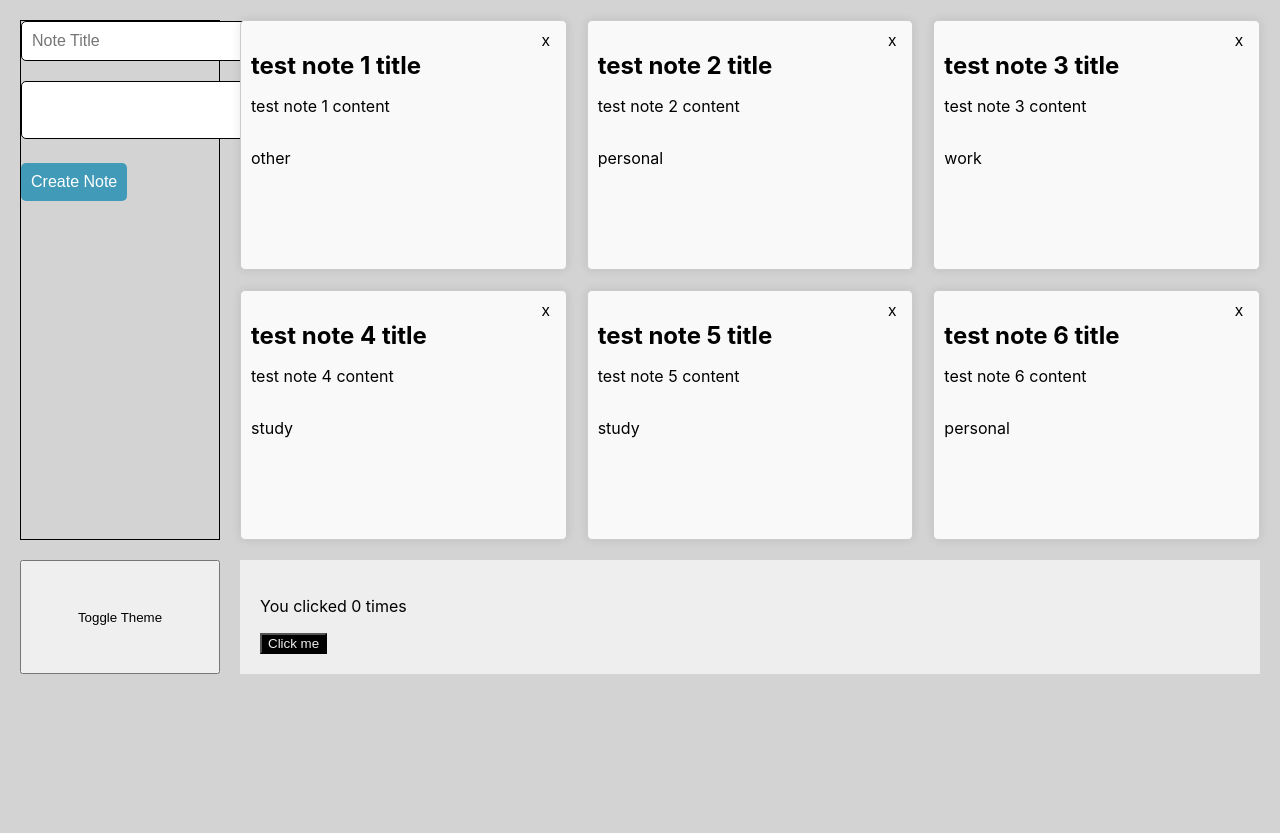
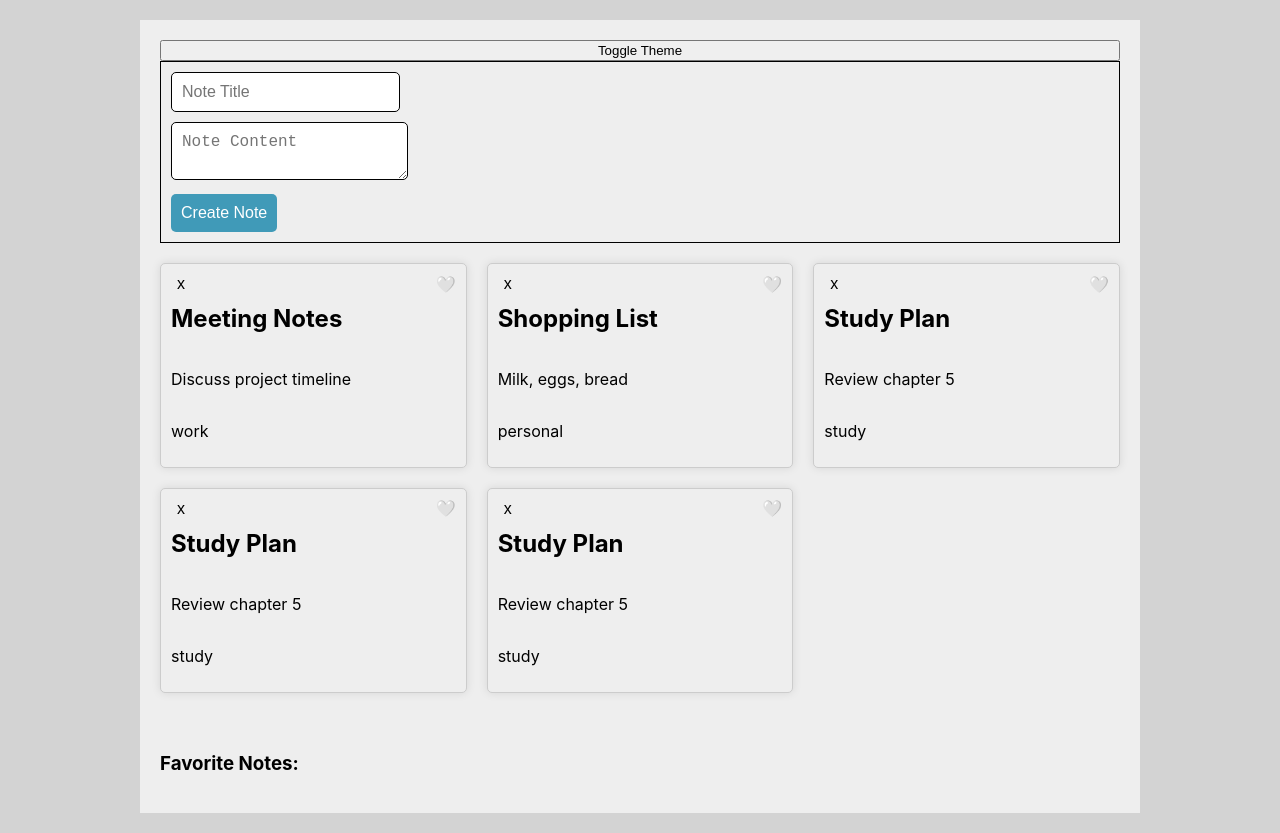
Before and after one commit to BrandonHargitay/CSE-110-Labs, a React (Create React App) app in the folder lab2/my-app/: page / in a window 1280 px wide. Before the commit the page ends 800 px from the top, so only its background shows below. Built offline with nearby package versions, Linux system fonts and the light colour scheme.

Commit message:
Exercise 4.2.4 Done

```diff
--- a/lab2/my-app/src/App.css
+++ b/lab2/my-app/src/App.css
@@ -1,57 +1,45 @@
-.note-individual {
-  border: 1px solid black;
-  display: "flex";
-  flex-direction: column;
- }
-
- .app-container {
-  display: "flex";
-  flex-direction: column;
- }
-
- .note-form {
-  display: "flex";
-  border: 1px solid black;
-  flex-direction: column;
- }
 body {
   margin: 20px;
   background-color: lightgrey;
 }
 
 .app-container {
-  grid-template-columns: 1fr;
+  max-width: 960px;
+  margin: 0 auto;
+  padding: 20px;
+  display: flex;
+  flex-direction: column;
 }
 
- @media (min-width: 600px) {
-  .app-container {
-    display: grid;
-    grid-template-columns: 200px 1fr;
-    gap: 20px;
-  }
+.note-form {
+  display: flex;
+  flex-direction: column;
+  margin-bottom: 20px;
+  border: 1px solid black;
+  padding: 10px;
 }
 
 .notes-grid {
   display: grid;
   grid-template-columns: repeat(auto-fill, minmax(250px, 1fr));
-  grid-auto-rows: minmax(250px, auto);
   gap: 20px;
+  margin-bottom: 20px;
 }
 
 .note-item {
+  border: 1px solid #ccc;
+  border-radius: 5px;
+  padding: 10px;
   display: flex;
   flex-direction: column;
-  border: 1px solid #ccc;
-  padding: 10px;
-  border-radius: 5px;
   background-color: #f9f9f9;
   box-shadow: 0px 0px 10px rgba(0, 0, 0, 0.1);
-  cursor: pointer;
 }
 
 .notes-header {
   display: flex;
-  justify-content: flex-end;
+  justify-content: space-between;
+  margin-bottom: 10px;
 }
 
 .notes-header button {
@@ -59,17 +47,18 @@
   background: transparent;
   border: none;
   cursor: pointer;
-  max-width: fit-content;
+}
+
+.favorite-button {
+  background: none;
+  border: none;
+  cursor: pointer;
+  font-size: 1.2em;
+  padding: 0;
 }
 
 h2 {
-  margin: 0;
- }
-
- .note-form {
-  display: flex;
-  flex-direction: column;
-  gap: 20px;
+  margin-top: 0;
 }
 
 textarea,
@@ -78,32 +67,28 @@
   border: 1px solid black;
   padding: 10px;
   font-size: 16px;
+  margin-bottom: 10px;
 }
 
 .note-form button {
+  align-self: flex-start;
+  padding: 10px;
   border-radius: 5px;
   background-color: rgb(64, 154, 184);
   border: none;
-  padding: 10px;
   font-size: 16px;
   color: white;
+  cursor: pointer;
 }
 
 .note-form button:hover {
   background-color: rgb(106, 175, 198);
-  cursor: pointer;
- }
- .edit-buttons {
-  display: flex;
-  justify-content: space-evenly;
-  gap: 5px;
 }
 
- .edit-buttons button {
-  flex: 1;
+.favorites-section {
+  margin-top: 20px;
 }
 
- .edit-buttons button:last-of-type {
-  background-color: rgb(220, 89, 89);
-  color: white;
+ul {
+  padding-left: 20px;
 }
--- a/lab2/my-app/src/App.tsx
+++ b/lab2/my-app/src/App.tsx
@@ -1,37 +1,29 @@
+import React, { useState } from 'react';
 import './App.css';
-import { Label, Note } from "./types"; // Import the Label type from the appropriate module
-import { dummyNotesList } from "./constants"; // Import the dummyNotesList from the appropriate module
-import ClickCounter from './hooksExercise'; // Import the ClickCounter component
+import { ThemeContext, themes, Theme } from "./context/ThemeContext";
+import NoteForm from './components/NoteForm';
+import NoteList from './components/NoteList';
+import FavoritesList from './components/FavoritesList';
+import { useNotes } from './hooks/useNotes';
 
 function App() {
- return (
-   <div className='app-container'>
-    <form className="note-form">
-       <div><input placeholder="Note Title"></input></div>
+  const [theme, setTheme] = useState<Theme>(themes.light);
+  const { notes, favorites, toggleFavorite } = useNotes();
 
-       <div><textarea></textarea></div>
+  const toggleTheme = () => {
+    setTheme((prevTheme: Theme) => prevTheme === themes.light ? themes.dark : themes.light);
+  };
 
-       <div><button type="submit">Create Note</button></div>
-    </form>
-    <div className="notes-grid">
-       {dummyNotesList.map((note) => (
-         <div
-           key={note.id}
-           className="note-item">
-           <div className="notes-header">
-             <button>x</button>
-           </div>
-           <h2> {note.title} </h2>
-           <p> {note.content} </p>
-           <p> {note.label} </p>
-         </div>
-       ))}
-     </div>
-
-     {/* Add the ClickCounter component here */}
-     <ClickCounter />
-   </div>
- );
+  return (
+    <ThemeContext.Provider value={theme}>
+      <div className='app-container' style={{ background: theme.background, color: theme.foreground }}>
+        <button onClick={toggleTheme}>Toggle Theme</button>
+        <NoteForm />
+        <NoteList notes={notes} onToggleFavorite={toggleFavorite} />
+        <FavoritesList favorites={favorites} />
+      </div>
+    </ThemeContext.Provider>
+  );
 }
 
 export default App;
--- a/lab2/my-app/src/ThemeContext.ts
+++ /dev/null
@@ -1,15 +0,0 @@
-// ThemeContext.ts
-import React from 'react';
-
-export const themes = {
- light: {
-   foreground: '#000000',
-   background: '#eeeeee',
- },
- dark: {
-   foreground: '#ffffff',
-   background: '#222222',
- },
-};
-
-export const ThemeContext = React.createContext(themes.light);
--- /dev/null
+++ b/lab2/my-app/src/components/FavoritesList.tsx
@@ -0,0 +1,20 @@
+import React from 'react';
+
+interface FavoritesListProps {
+  favorites: string[];
+}
+
+const FavoritesList: React.FC<FavoritesListProps> = ({ favorites }) => {
+  return (
+    <div className="favorites-section">
+      <h3>Favorite Notes:</h3>
+      <ul>
+        {favorites.map((title, index) => (
+          <li key={index}>{title}</li>
+        ))}
+      </ul>
+    </div>
+  );
+};
+
+export default FavoritesList;
--- /dev/null
+++ b/lab2/my-app/src/components/NoteForm.tsx
@@ -0,0 +1,13 @@
+import React from 'react';
+
+const NoteForm: React.FC = () => {
+  return (
+    <form className="note-form">
+      <div><input placeholder="Note Title" /></div>
+      <div><textarea placeholder="Note Content" /></div>
+      <div><button type="submit">Create Note</button></div>
+    </form>
+  );
+};
+
+export default NoteForm;
--- /dev/null
+++ b/lab2/my-app/src/components/NoteItem.tsx
@@ -0,0 +1,37 @@
+import React, { useContext } from 'react';
+import { Note } from '../types';
+import { ThemeContext, Theme } from '../context/ThemeContext';
+
+interface NoteItemProps {
+  note: Note;
+  onToggleFavorite: (id: number) => void;
+}
+
+const NoteItem: React.FC<NoteItemProps> = ({ note, onToggleFavorite }) => {
+  const theme = useContext<Theme>(ThemeContext);
+
+  return (
+    <div
+      className="note-item"
+      style={{ background: theme.background, color: theme.foreground }}
+    >
+      <div className="notes-header">
+        <button>x</button>
+        <button
+          onClick={(e) => {
+            e.stopPropagation();
+            onToggleFavorite(note.id);
+          }}
+          className="favorite-button"
+        >
+          {note.isFavorite ? '❤️' : '🤍'}
+        </button>
+      </div>
+      <h2>{note.title}</h2>
+      <p>{note.content}</p>
+      <p>{note.label}</p>
+    </div>
+  );
+};
+
+export default NoteItem;
--- /dev/null
+++ b/lab2/my-app/src/components/NoteList.tsx
@@ -0,0 +1,20 @@
+import React from 'react';
+import { Note } from '../types';
+import NoteItem from './NoteItem';
+
+interface NoteListProps {
+  notes: Note[];
+  onToggleFavorite: (id: number) => void;
+}
+
+const NoteList: React.FC<NoteListProps> = ({ notes, onToggleFavorite }) => {
+  return (
+    <div className="notes-grid">
+      {notes.map((note) => (
+        <NoteItem key={note.id} note={note} onToggleFavorite={onToggleFavorite} />
+      ))}
+    </div>
+  );
+};
+
+export default NoteList;
--- a/lab2/my-app/src/constants.ts
+++ b/lab2/my-app/src/constants.ts
@@ -1,40 +1,39 @@
-import { Label } from './types'; // Add this import at the top of the file
+import { Label, Note } from './types'; // Import both Label and Note
 
-export const dummyNotesList = [
+export const dummyNotesList: Note[] = [
     {
         id: 1,
-        title: "test note 1 title",
-        content: "test note 1 content",
-        label: Label.other,
+        title: "Meeting Notes",
+        content: "Discuss project timeline",
+        label: "work",
+        isFavorite: false
     },
     {
         id: 2,
-        title: "test note 2 title",
-        content: "test note 2 content",
-        label: Label.personal,
+        title: "Shopping List",
+        content: "Milk, eggs, bread",
+        label: "personal",
+        isFavorite: false
     },
     {
         id: 3,
-        title: "test note 3 title",
-        content: "test note 3 content",
-        label: Label.work,
+        title: "Study Plan",
+        content: "Review chapter 5",
+        label: "study",
+        isFavorite: false
     },
     {
-        id: 4,
-        title: "test note 4 title",
-        content: "test note 4 content",
-        label: Label.study,
+        id: 3,
+        title: "Study Plan",
+        content: "Review chapter 5",
+        label: "study",
+        isFavorite: false
     },
     {
-        id: 5,
-        title: "test note 5 title",
-        content: "test note 5 content",
-        label: Label.study,
-    },
-    {
-        id: 6,
-        title: "test note 6 title",
-        content: "test note 6 content",
-        label: Label.personal,
-    },
- ]
+        id: 3,
+        title: "Study Plan",
+        content: "Review chapter 5",
+        label: "study",
+        isFavorite: false
+    }
+];
--- /dev/null
+++ b/lab2/my-app/src/context/ThemeContext.ts
@@ -0,0 +1,19 @@
+import React from 'react';
+
+export interface Theme {
+  foreground: string;
+  background: string;
+}
+
+export const themes: { light: Theme; dark: Theme } = {
+  light: {
+    foreground: '#000000',
+    background: '#eeeeee',
+  },
+  dark: {
+    foreground: '#ffffff',
+    background: '#222222',
+  },
+};
+
+export const ThemeContext = React.createContext<Theme>(themes.light);
--- /dev/null
+++ b/lab2/my-app/src/hooks/useNotes.ts
@@ -0,0 +1,24 @@
+import { useState, useEffect } from 'react';
+import { Note } from '../types';
+import { dummyNotesList } from '../constants';
+
+export const useNotes = () => {
+  const [notes, setNotes] = useState(dummyNotesList);
+  const [favorites, setFavorites] = useState<string[]>([]);
+
+  const toggleFavorite = (id: number) => {
+    setNotes(prevNotes =>
+      prevNotes.map(note =>
+        note.id === id ? { ...note, isFavorite: !note.isFavorite } : note
+      )
+    );
+  };
+
+  useEffect(() => {
+    const favoriteTitles = notes.filter(note => note.isFavorite).map(note => note.title);
+    setFavorites(favoriteTitles);
+    console.log("Favorites updated:", favoriteTitles);
+  }, [notes]);
+
+  return { notes, favorites, toggleFavorite };
+};
--- a/lab2/my-app/src/hooksExercise.tsx
+++ /dev/null
@@ -1,51 +0,0 @@
-import React, { useState, useEffect, useContext } from 'react';
-import { ThemeContext, themes } from "./ThemeContext";
-
-export function ClickCounter() {
- const [count, setCount] = useState(0);
-
- const handleClick = () => {
-   setCount(count + 1);
- };
-
- useEffect(() => {
-   document.title = `You clicked ${count} times`;
- }, [count]);
-
- const theme = useContext(ThemeContext);
-return (
-   <div
-     style={{
-       background: theme.background,
-       color: theme.foreground,
-       padding: "20px",
-     }}
-   >
-     <p>You clicked {count} times </p>
-     <button
-       onClick={() => setCount(count + 1)}
-       style={{ background: theme.foreground, color: theme.background }}
-     >
-       Click me
-     </button>
-   </div>
- );
-}
-
-// Wrapper component to provide context
-function ToggleTheme() {
-    const [currentTheme, setCurrentTheme] = useState(themes.light);
-
-    const toggleTheme = () => {
-      setCurrentTheme(currentTheme === themes.light ? themes.dark : themes.light);
-    };
-
-    return (
-      <ThemeContext.Provider value={currentTheme}>
-        <button onClick={toggleTheme}> Toggle Theme </button>
-        <ClickCounter />
-      </ThemeContext.Provider>
-    );
-   }
-
-export default ToggleTheme;
--- a/lab2/my-app/src/types.ts
+++ b/lab2/my-app/src/types.ts
@@ -1,13 +1,9 @@
-export enum Label {
-    personal = "personal",
-    study = "study",
-    work = "work",
-    other = "other",
- }
+export type Label = "work" | "personal" | "study";
 
- export type Note = {
+export interface Note {
     id: number;
     title: string;
     content: string;
     label: Label;
- };
+    isFavorite: boolean;  // Add this line
+}
```
Lines whose indentation alone changed are shown as unchanged.
